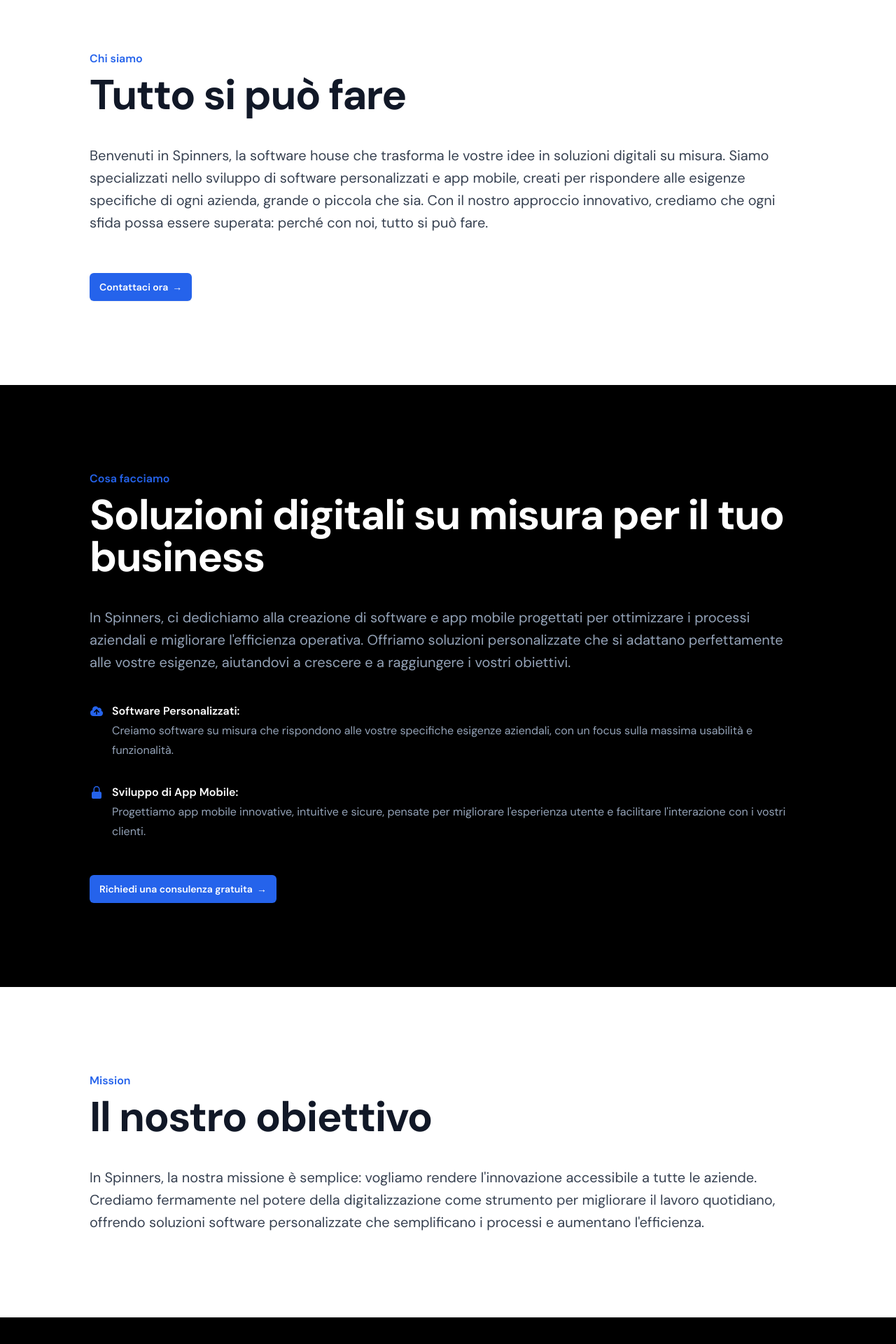
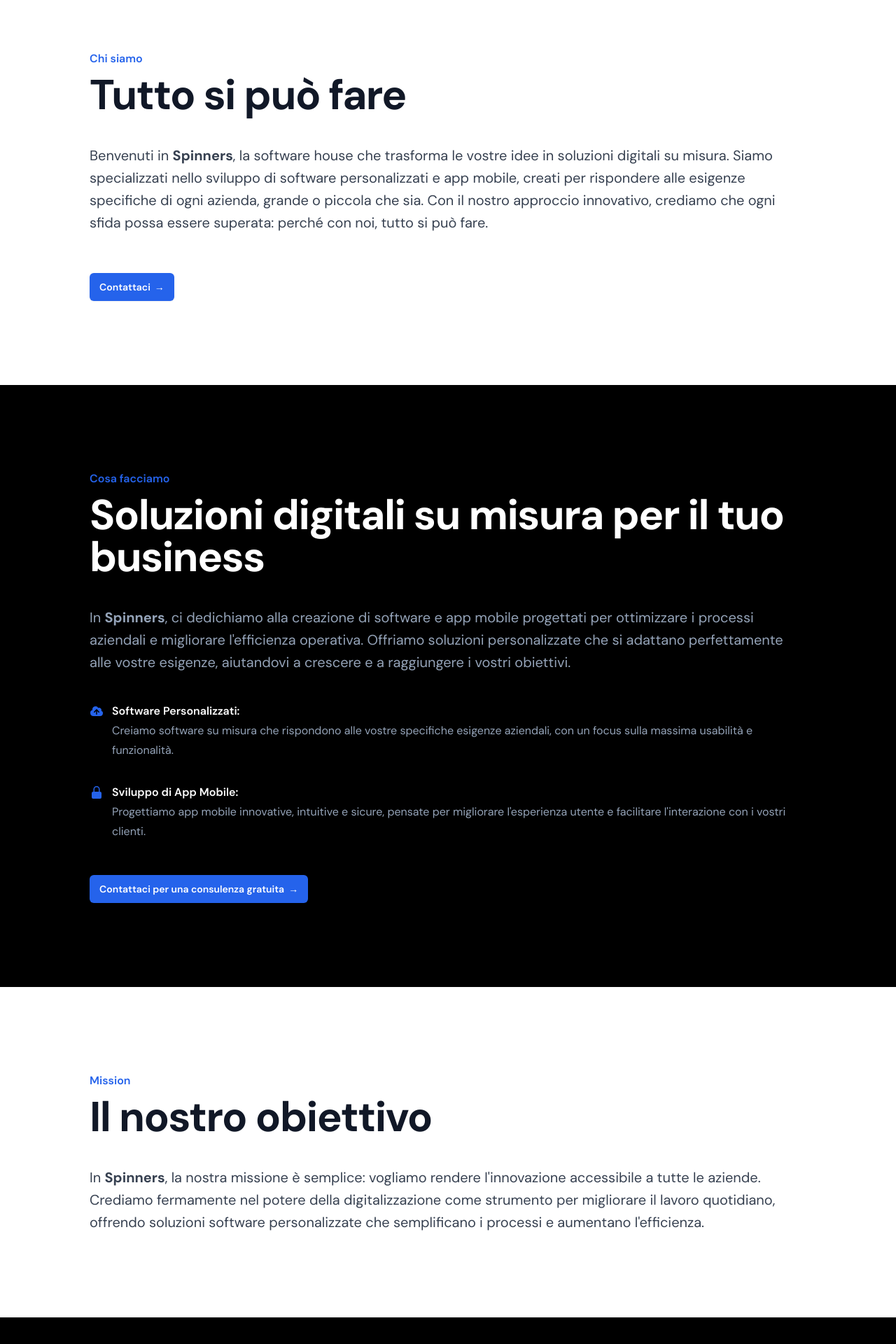
Before and after one commit to spinners-it/spinners-website, a React (Vite) app: page / in a window 1280 px wide. Shown: the part 850-2770 px from the top of the page at 70% size. Built offline with nearby package versions, Linux system fonts and the light colour scheme.

Commit message:
small fixes

```diff
--- a/src/components/organisms/About.tsx
+++ b/src/components/organisms/About.tsx
@@ -13,7 +13,7 @@ function About() {
                   Tutto si può fare
                 </h1>
                 <p className="mt-10 text-xl leading-8 text-gray-700">
-                  Benvenuti in Spinners, la software house che trasforma le
+                  Benvenuti in <b>Spinners</b>, la software house che trasforma le
                   vostre idee in soluzioni digitali su misura. Siamo
                   specializzati nello sviluppo di software personalizzati e app
                   mobile, creati per rispondere alle esigenze specifiche di ogni
@@ -29,7 +29,7 @@ function About() {
                   href="#"
                   className="flex items-end gap-1.5 rounded-md bg-blue-600 px-3.5 py-2.5 text-sm font-semibold text-white shadow-sm hover:bg-blue-700 focus-visible:outline focus-visible:outline-2 focus-visible:outline-offset-2"
                 >
-                  Contattaci ora <span aria-hidden="true">→</span>
+                  Contattaci <span aria-hidden="true">→</span>
                 </a>
               </div>
             </div>
--- a/src/components/organisms/Mission.tsx
+++ b/src/components/organisms/Mission.tsx
@@ -10,7 +10,7 @@ function Mission() {
                 <p className="text-base font-semibold leading-7 text-blue-600">Mission</p>
                 <h1 className="mt-2 text-3xl font-bold tracking-tight text-gray-900 sm:text-6xl">Il nostro obiettivo</h1>
                 <p className="mt-10 text-xl leading-8 text-gray-700">
-                In Spinners, la nostra missione è semplice: vogliamo rendere l'innovazione accessibile a tutte le aziende. Crediamo fermamente nel potere della digitalizzazione come strumento per migliorare il lavoro quotidiano, offrendo soluzioni software personalizzate che semplificano i processi e aumentano l'efficienza.
+                In <b>Spinners</b>, la nostra missione è semplice: vogliamo rendere l'innovazione accessibile a tutte le aziende. Crediamo fermamente nel potere della digitalizzazione come strumento per migliorare il lavoro quotidiano, offrendo soluzioni software personalizzate che semplificano i processi e aumentano l'efficienza.
                 </p>
             </div>
           </div>
--- a/src/components/organisms/Services.tsx
+++ b/src/components/organisms/Services.tsx
@@ -13,7 +13,7 @@ export default function Services() {
               Soluzioni digitali su misura per il tuo business
             </h1>
             <p className="mt-10 text-xl leading-8 text-slate-400">
-              In Spinners, ci dedichiamo alla creazione di software e app mobile
+              In <b>Spinners</b>, ci dedichiamo alla creazione di software e app mobile
               progettati per ottimizzare i processi aziendali e migliorare
               l'efficienza operativa. Offriamo soluzioni personalizzate che si
               adattano perfettamente alle vostre esigenze, aiutandovi a crescere
@@ -61,7 +61,7 @@ export default function Services() {
                   href="#"
                   className="flex items-end gap-1.5 rounded-md bg-blue-600 px-3.5 py-2.5 text-sm font-semibold text-white shadow-sm hover:bg-blue-700 focus-visible:outline focus-visible:outline-2 focus-visible:outline-offset-2"
                 >
-                  Richiedi una consulenza gratuita <span aria-hidden="true">→</span>
+                  Contattaci per una consulenza gratuita <span aria-hidden="true">→</span>
                 </a>
               </div>
             </div>
```
